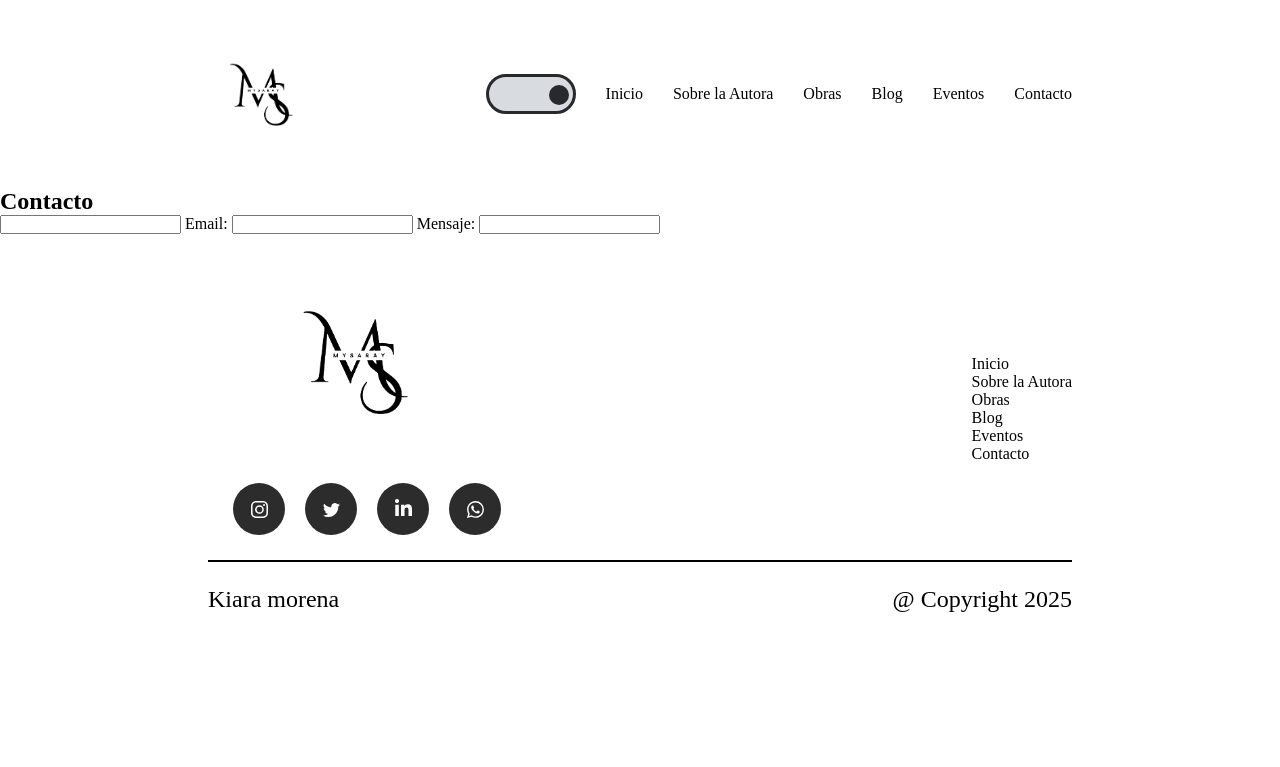
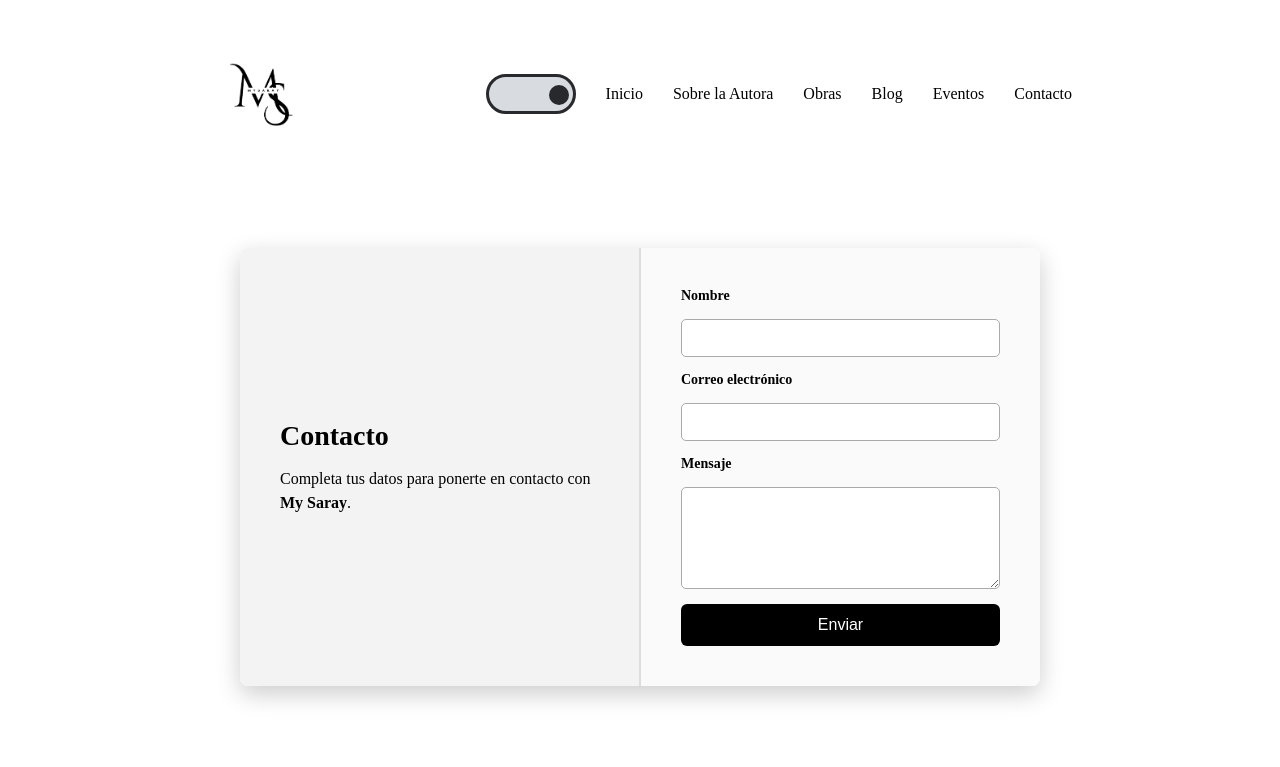
Before and after one commit to iTzTomitox/MySarayPage, a plain HTML site: page pages/contacto.html in a window 1280 px wide. Shown: the top 767 px of the page. Drawn offline with Linux system fonts and the light colour scheme.

Commit message:
Actualizacion del 9-9-2025

```diff
--- a/pages/contacto.html
+++ b/pages/contacto.html
@@ -88,19 +88,30 @@
             </nav>
         </header>
 
-        <section>
-            <h2>Contacto</h2>
-            <form action="">
-                <label for="username:"></label>
-                <input type="text" id="username" name="username">
+        <section class="form-libro">
+            <div class="book">
+                <div class="book-left">
+                    <h2>Contacto</h2>
+                    <p>Completa tus datos para ponerte en contacto con <strong>My Saray</strong>.</p>
+                </div>
+                <div class="book-right">
+                    <form>
+                        <label for="nombre">Nombre</label>
+                        <input type="text" id="nombre" name="nombre" required>
 
-                <label for="email">Email:</label>
-                <input type="email" name="email" id="email">
+                        <label for="email">Correo electrónico</label>
+                        <input type="email" id="email" name="email" required>
 
-                <label for="mensaje">Mensaje:</label>
-                <input type="text" name="mensaje" id="mensaje">
-            </form>
+                        <label for="mensaje">Mensaje</label>
+                        <textarea id="mensaje" name="mensaje" rows="5" required></textarea>
+
+                        <button type="submit">Enviar</button>
+                    </form>
+                </div>
+            </div>
         </section>
+
+
 
         <footer>
             <div class="footer-1">
@@ -141,13 +152,15 @@
                     </div>
                 </div>
 
-                <div>
+                <div class="section-footer">
+
                     <li><a href="../index.html">Inicio</a></li>
                     <li><a href="../pages/sobrelaautora.html">Sobre la Autora</a></li>
                     <li><a href="../pages/obras.html">Obras</a></li>
                     <li><a href="../pages/blog.html">Blog</a></li>
                     <li><a href="../pages/eventos.html">Eventos</a></li>
                     <li><a href="../pages/contacto.html">Contacto</a></li>
+
                 </div>
             </div>
 
--- a/styles.css
+++ b/styles.css
@@ -129,7 +129,7 @@ footer {
 
 
 .loader {
-  --background: linear-gradient(135deg, #7f23f8, #fe27f3);
+  --background: linear-gradient(135deg, #f823e6, #ff59f7);
   --shadow: rgba(39, 94, 254, 0.28);
   --text: #000000;
   --page: rgba(255, 255, 255, 0.36);
@@ -388,7 +388,7 @@ footer {
   gap: 20px;
 }
 
-/* for all social containers*/
+
 .socialContainer {
   width: 52px;
   height: 52px;
@@ -527,10 +527,9 @@ body.dark-mode .nav-links li::before {
   background-color: #ffffff;
 }
 
-/* Loader en modo oscuro */
+
 body.dark-mode .loader {
   background: #121212;
-  /* o el mismo color que uses de fondo */
 }
 
 body.dark-mode .loader span {
@@ -542,3 +541,147 @@ body.dark-mode .loader span {
   text-align: center;
   color: white;
 }
+
+.section-footer {
+  display: flex;
+  gap: 16px;
+  flex-direction: column;
+  align-items: flex-start;
+}
+
+.section-footer li {
+  position: relative;
+}
+
+
+.section-footer li::before {
+  content: '';
+  position: absolute;
+  left: 0;
+  bottom: -0.25rem;
+  height: 2px;
+  width: 0;
+  border-radius: 2px;
+  background-color: #000;
+  transition: width .3s ease;
+}
+
+.section-footer li:hover::before {
+  width: 100%;
+}
+
+body.dark-mode .section-footer li::before {
+  background-color: #ffffff;
+}
+
+.form-libro {
+  display: flex;
+  justify-content: center;
+  align-items: center;
+  padding: 60px 20px;
+}
+
+.book {
+  display: flex;
+  width: 800px;
+  min-height: 400px;
+  background: #fff;
+  box-shadow: 0 8px 25px rgba(0, 0, 0, 0.2);
+  border-radius: 8px;
+  overflow: hidden;
+}
+
+/* Página izquierda */
+.book-left {
+  flex: 1;
+  background: #f3f3f3;
+  padding: 40px;
+  display: flex;
+  flex-direction: column;
+  justify-content: center;
+  border-right: 2px solid #ddd;
+}
+
+.book-left h2 {
+  font-size: 28px;
+  margin-bottom: 15px;
+}
+
+.book-left p {
+  font-size: 16px;
+  line-height: 1.5;
+}
+
+.book-right {
+  flex: 1;
+  padding: 40px;
+  background: #fafafa;
+}
+
+.book-right form {
+  display: flex;
+  flex-direction: column;
+  gap: 15px;
+}
+
+.book-right label {
+  font-weight: bold;
+  font-size: 14px;
+}
+
+.book-right input,
+.book-right textarea {
+  width: 100%;
+  padding: 10px;
+  border: 1px solid #aaa;
+  border-radius: 5px;
+  font-size: 14px;
+}
+
+.book-right button {
+  padding: 12px;
+  background: black;
+  color: white;
+  border: none;
+  border-radius: 6px;
+  font-size: 16px;
+  cursor: pointer;
+  transition: 0.3s;
+}
+
+.book-right button:hover {
+  background: #444;
+}
+
+
+body.dark-mode .book {
+  background: #1e1e1e;
+  color: #f5f5f5;
+}
+
+body.dark-mode .book-left {
+  background: #2a2a2a;
+  border-right: 2px solid #444;
+}
+
+body.dark-mode .book-right {
+  background: #222;
+}
+
+body.dark-mode .book-right input,
+body.dark-mode .book-right textarea {
+  background: #333;
+  color: #f5f5f5;
+  border: 1px solid #555;
+}
+
+body.dark-mode .book-right button {
+  background: #f5f5f5;
+  color: #121212;
+}
+
+.blog-post {
+  display: flex;
+  margin: 0px 208px;
+  flex-direction: column;
+}
```
Also changed, not shown: index.html (+1 -1 lines), pages/blog.html (+2 -2 lines), pages/eventos.html (+3 -1 lines), pages/obras.html (+1 -1 lines), pages/sobrelaautora.html (+1 -1 lines).
